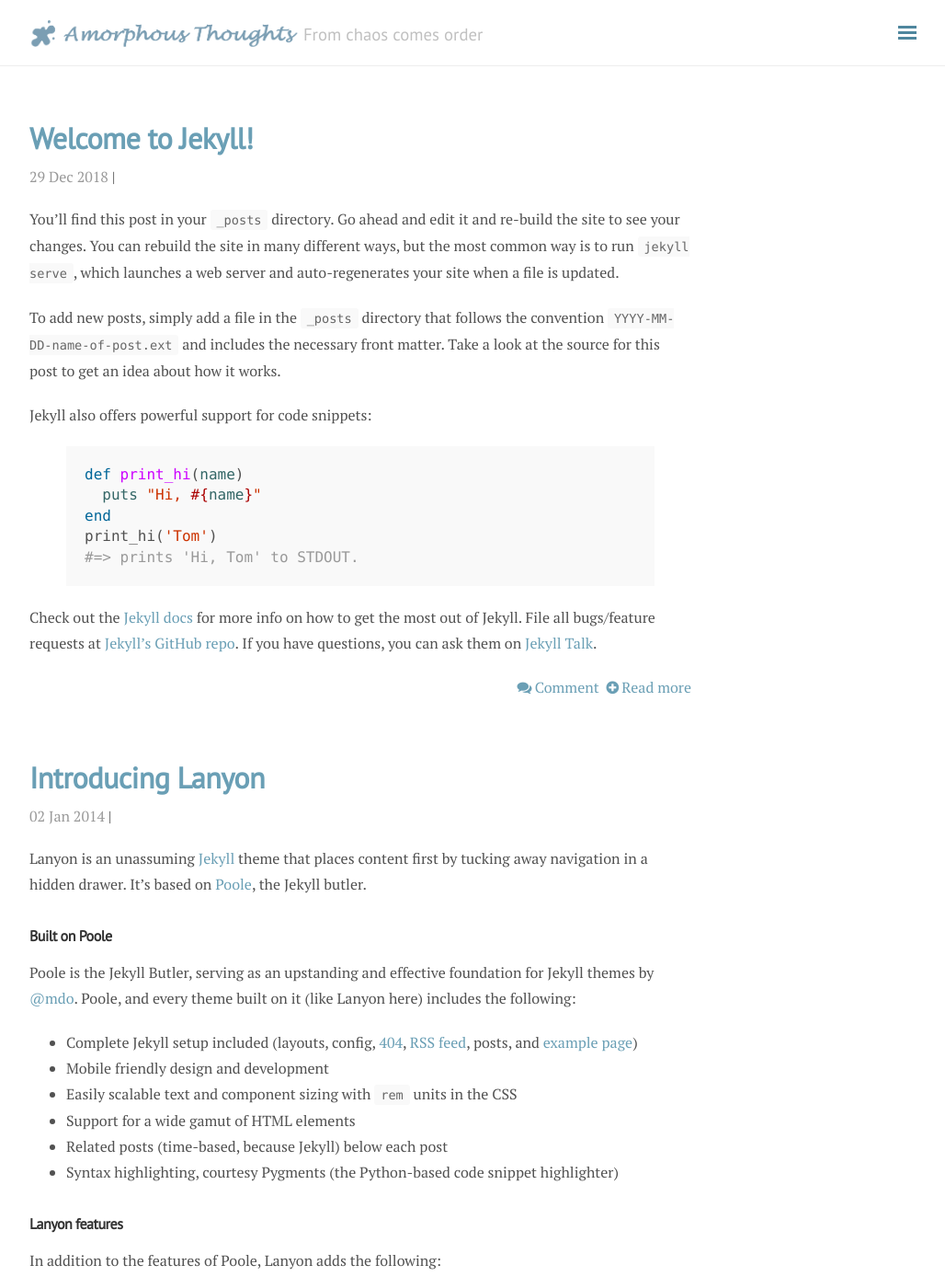
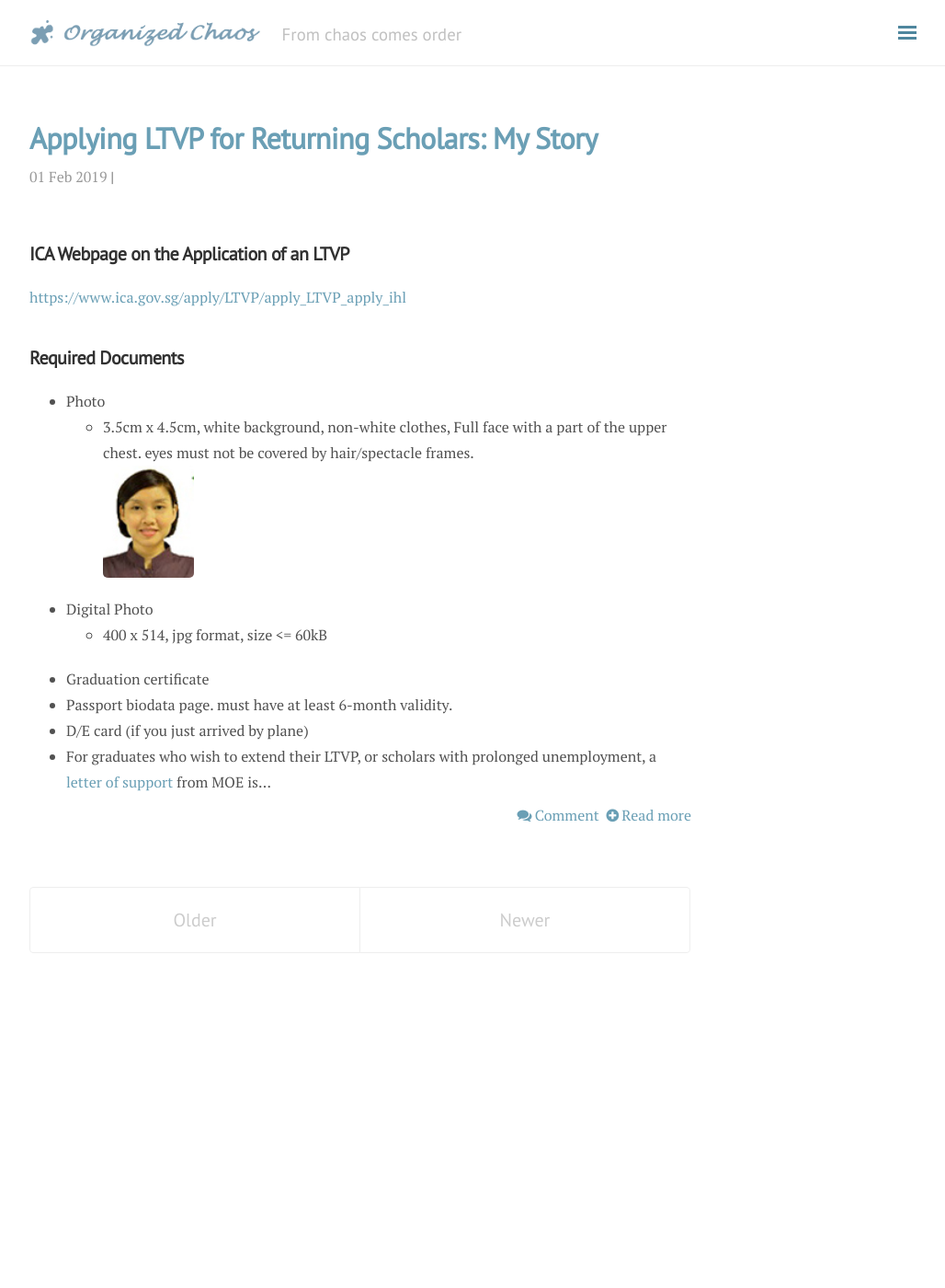
Before and after one commit to yliu9055/organizedchaos, a Jekyll site: the page built from blog/index.html, in a window 1280 px wide and 1400 px high. Shown: the whole window at 92% size, without its empty margins (248-1276 px from the left). Built offline with Jekyll 4.4.1, drawn with Linux system fonts in a browser that asks for light colours; nearby versions of some CDN libraries; the list of posts is cut into pages by our own code; comment, search, counter and statistics services are not loaded; some of the changed text lies outside the part shown.

Commit message:
first post

```diff
--- a/_posts/2013-12-31-whats-jekyll.md
+++ /dev/null
@@ -1,12 +0,0 @@
----
-layout: post
-title: What's Jekyll?
----
-
-[Jekyll](http://jekyllrb.com) is a static site generator, an open-source tool for creating simple yet powerful websites of all shapes and sizes. From [the project's readme](https://github.com/mojombo/jekyll/blob/master/README.markdown):
-
-  > Jekyll is a simple, blog aware, static site generator. It takes a template directory [...] and spits out a complete, static website suitable for serving with Apache or your favorite web server. This is also the engine behind GitHub Pages, which you can use to host your project’s page or blog right here from GitHub.
-
-It's an immensely useful tool and one we encourage you to use here with Lanyon.
-
-Find out more by [visiting the project on GitHub](https://github.com/mojombo/jekyll).
--- a/_posts/2014-01-01-example-content.md
+++ /dev/null
@@ -1,122 +0,0 @@
----
-layout: post
-title: Example content
----
-
-
-<div class="message">
-  Howdy! This is an example blog post that shows several types of HTML content supported in this theme.
-</div>
-
-Cum sociis natoque penatibus et magnis <a href="#">dis parturient montes</a>, nascetur ridiculus mus. *Aenean eu leo quam.* Pellentesque ornare sem lacinia quam venenatis vestibulum. Sed posuere consectetur est at lobortis. Cras mattis consectetur purus sit amet fermentum.
-
-> Curabitur blandit tempus porttitor. Nullam quis risus eget urna mollis ornare vel eu leo. Nullam id dolor id nibh ultricies vehicula ut id elit.
-
-Etiam porta **sem malesuada magna** mollis euismod. Cras mattis consectetur purus sit amet fermentum. Aenean lacinia bibendum nulla sed consectetur.
-
-## Inline HTML elements
-
-HTML defines a long list of available inline tags, a complete list of which can be found on the [Mozilla Developer Network](https://developer.mozilla.org/en-US/docs/Web/HTML/Element).
-
-- **To bold text**, use `<strong>`.
-- *To italicize text*, use `<em>`.
-- Abbreviations, like <abbr title="HyperText Markup Langage">HTML</abbr> should use `<abbr>`, with an optional `title` attribute for the full phrase.
-- Citations, like <cite>&mdash; Mark otto</cite>, should use `<cite>`.
-- <del>Deleted</del> text should use `<del>` and <ins>inserted</ins> text should use `<ins>`.
-- Superscript <sup>text</sup> uses `<sup>` and subscript <sub>text</sub> uses `<sub>`.
-
-Most of these elements are styled by browsers with few modifications on our part.
-
-## Heading
-
-Vivamus sagittis lacus vel augue rutrum faucibus dolor auctor. Duis mollis, est non commodo luctus, nisi erat porttitor ligula, eget lacinia odio sem nec elit. Morbi leo risus, porta ac consectetur ac, vestibulum at eros.
-
-### Code
-
-Cum sociis natoque penatibus et magnis dis `code element` montes, nascetur ridiculus mus.
-
-{% highlight js %}
-// Example can be run directly in your JavaScript console
-
-// Create a function that takes two arguments and returns the sum of those arguments
-var adder = new Function("a", "b", "return a + b");
-
-// Call the function
-adder(2, 6);
-// > 8
-{% endhighlight %}
-
-Aenean lacinia bibendum nulla sed consectetur. Etiam porta sem malesuada magna mollis euismod. Fusce dapibus, tellus ac cursus commodo, tortor mauris condimentum nibh, ut fermentum massa.
-
-### Lists
-
-Cum sociis natoque penatibus et magnis dis parturient montes, nascetur ridiculus mus. Aenean lacinia bibendum nulla sed consectetur. Etiam porta sem malesuada magna mollis euismod. Fusce dapibus, tellus ac cursus commodo, tortor mauris condimentum nibh, ut fermentum massa justo sit amet risus.
-
-* Praesent commodo cursus magna, vel scelerisque nisl consectetur et.
-* Donec id elit non mi porta gravida at eget metus.
-* Nulla vitae elit libero, a pharetra augue.
-
-Donec ullamcorper nulla non metus auctor fringilla. Nulla vitae elit libero, a pharetra augue.
-
-1. Vestibulum id ligula porta felis euismod semper.
-2. Cum sociis natoque penatibus et magnis dis parturient montes, nascetur ridiculus mus.
-3. Maecenas sed diam eget risus varius blandit sit amet non magna.
-
-Cras mattis consectetur purus sit amet fermentum. Sed posuere consectetur est at lobortis.
-
-<dl>
-  <dt>HyperText Markup Language (HTML)</dt>
-  <dd>The language used to describe and define the content of a Web page</dd>
-
-  <dt>Cascading Style Sheets (CSS)</dt>
-  <dd>Used to describe the appearance of Web content</dd>
-
-  <dt>JavaScript (JS)</dt>
-  <dd>The programming language used to build advanced Web sites and applications</dd>
-</dl>
-
-Integer posuere erat a ante venenatis dapibus posuere velit aliquet. Morbi leo risus, porta ac consectetur ac, vestibulum at eros. Nullam quis risus eget urna mollis ornare vel eu leo.
-
-### Tables
-
-Aenean lacinia bibendum nulla sed consectetur. Lorem ipsum dolor sit amet, consectetur adipiscing elit.
-
-<table>
-  <thead>
-    <tr>
-      <th>Name</th>
-      <th>Upvotes</th>
-      <th>Downvotes</th>
-    </tr>
-  </thead>
-  <tfoot>
-    <tr>
-      <td>Totals</td>
-      <td>21</td>
-      <td>23</td>
-    </tr>
-  </tfoot>
-  <tbody>
-    <tr>
-      <td>Alice</td>
-      <td>10</td>
-      <td>11</td>
-    </tr>
-    <tr>
-      <td>Bob</td>
-      <td>4</td>
-      <td>3</td>
-    </tr>
-    <tr>
-      <td>Charlie</td>
-      <td>7</td>
-      <td>9</td>
-    </tr>
-  </tbody>
-</table>
-
-Nullam id dolor id nibh ultricies vehicula ut id elit. Sed posuere consectetur est at lobortis. Nullam quis risus eget urna mollis ornare vel eu leo.
-
------
-
-Want to see something else added? <a href="https://github.com/poole/poole/issues/new">Open an issue.</a>
--- a/_posts/2014-01-02-introducing-lanyon.md
+++ /dev/null
@@ -1,38 +0,0 @@
----
-layout: post
-title: Introducing Lanyon
----
-
-Lanyon is an unassuming [Jekyll](http://jekyllrb.com) theme that places content first by tucking away navigation in a hidden drawer. It's based on [Poole](http://getpoole.com), the Jekyll butler.
-
-### Built on Poole
-
-Poole is the Jekyll Butler, serving as an upstanding and effective foundation for Jekyll themes by [@mdo](https://twitter.com/mdo). Poole, and every theme built on it (like Lanyon here) includes the following:
-
-* Complete Jekyll setup included (layouts, config, [404](/404), [RSS feed](/atom.xml), posts, and [example page](/about))
-* Mobile friendly design and development
-* Easily scalable text and component sizing with `rem` units in the CSS
-* Support for a wide gamut of HTML elements
-* Related posts (time-based, because Jekyll) below each post
-* Syntax highlighting, courtesy Pygments (the Python-based code snippet highlighter)
-
-### Lanyon features
-
-In addition to the features of Poole, Lanyon adds the following:
-
-* Toggleable sliding sidebar (built with only CSS) via **☰** link in top corner
-* Sidebar includes support for textual modules and a dynamically generated navigation with active link support
-* Two orientations for content and sidebar, default (left sidebar) and [reverse](https://github.com/poole/lanyon#reverse-layout) (right sidebar), available via `<body>` classes
-* [Eight optional color schemes](https://github.com/poole/lanyon#themes), available via `<body>` classes
-
-[Head to the readme](https://github.com/poole/lanyon#readme) to learn more.
-
-### Browser support
-
-Lanyon is by preference a forward-thinking project. In addition to the latest versions of Chrome, Safari (mobile and desktop), and Firefox, it is only compatible with Internet Explorer 9 and above.
-
-### Download
-
-Lanyon is developed on and hosted with GitHub. Head to the <a href="https://github.com/poole/lanyon">GitHub repository</a> for downloads, bug reports, and features requests.
-
-Thanks!
--- a/_posts/2018-12-30-welcome-to-jekyll.markdown
+++ /dev/null
@@ -1,25 +0,0 @@
----
-layout: post
-title:  "Welcome to Jekyll!"
-date:   2018-12-30 01:30:47 +0800
-categories: jekyll update
----
-You’ll find this post in your `_posts` directory. Go ahead and edit it and re-build the site to see your changes. You can rebuild the site in many different ways, but the most common way is to run `jekyll serve`, which launches a web server and auto-regenerates your site when a file is updated.
-
-To add new posts, simply add a file in the `_posts` directory that follows the convention `YYYY-MM-DD-name-of-post.ext` and includes the necessary front matter. Take a look at the source for this post to get an idea about how it works.
-
-Jekyll also offers powerful support for code snippets:
-
-{% highlight ruby %}
-def print_hi(name)
-  puts "Hi, #{name}"
-end
-print_hi('Tom')
-#=> prints 'Hi, Tom' to STDOUT.
-{% endhighlight %}
-
-Check out the [Jekyll docs][jekyll-docs] for more info on how to get the most out of Jekyll. File all bugs/feature requests at [Jekyll’s GitHub repo][jekyll-gh]. If you have questions, you can ask them on [Jekyll Talk][jekyll-talk].
-
-[jekyll-docs]: https://jekyllrb.com/docs/home
-[jekyll-gh]:   https://github.com/jekyll/jekyll
-[jekyll-talk]: https://talk.jekyllrb.com/
--- /dev/null
+++ b/_posts/2019-02-01-LTVP.markdown
@@ -0,0 +1,59 @@
+---
+layout: post
+title:  "Applying LTVP for Returning Scholars: My Story"
+date: 2019-2-1
+category: expat
+---
+## ICA Webpage on the Application of an LTVP
+[https://www.ica.gov.sg/apply/LTVP/apply_LTVP_apply_ihl](https://www.ica.gov.sg/apply/LTVP/apply_LTVP_apply_ihl)
+
+## Required Documents
+* Photo
+  * 3.5cm x 4.5cm, white background, non-white clothes, Full face with a part of the upper chest. eyes must not be covered by hair/spectacle frames.
+  ![](/organizedchaos/public/portrait.png)
+* Digital Photo
+  * 400 x 514, jpg format, size <= 60kB
+* Graduation certificate
+* Passport biodata page. must have at least 6-month validity.
+* D/E card (if you just arrived by plane)
+* For graduates who wish to extend their LTVP, or scholars with prolonged unemployment, a [letter of support](https://tgonline.moe.gov.sg/docs/F-UnemploymentAndLTVP%20Extension.pdf) from MOE is needed.
+* (never used but advised to have) scholarship agreements
+
+## My Story
+
+### Background
+I am a scholar who returned to Singapore 3 years after graduation to finally start looking for a job to serve my bond. I did not apply for an LTVP at the point of my graduation, so it was the first time I approached ICA on this matter.
+
+### Return of Student Pass
+This is hassle-free and takes no time. Just walk into ICA and go to the 4th Floor, the student pass division. Use the ticket machine at the door to get a queue number. Wait for 10 min to see an officer and pass her your STP. Done.
+
+I did not return my STP when I graduated. Although it is advised to return your STP within 7 days of your graduation, I did not encounter any problem returning it 3 years past due. That being said, just take some time to return it immediately after graduation, as it is an easy process anyway.
+
+### Application of LTVP, Part 1
+I was told to apply online using the [e-VP](https://eservices.ica.gov.sg/esvclandingpage/evp) system. However, after I keyed in my information, the system threw an error "The travel document details are not valid.". Later I knew that it was because I had changed my passport number as the old one was going to expire. I was forced to go to ICA to enquire in person.
+
+I again went to Level 4 and queued up at the foreigner service counter. The queue can be insane at times, filled with glommy, troubled expats. I joined the silent procession to the receiption desk. It is advised to either go early, at 8:00 am, or go during lunchtime, when the traffic is considerably lower.
+
+The receiptionist at the counter told me that it was because of the change of my passport. She updated my passport particulars, and asked me to go to the e-service center at Level 1 to try applying online again. Unfortunately, the error persisted. The receptionist then directed me to submit my application over the counter and gave me a [form 14](https://www.ica.gov.sg/cms/files/forms/Form14.pdf) to fill in. She also mentioned that I would need a sponsor letter from MOE to facilitate my application.
+
+I made a call to the bond manager at NTU first. She kindly told me that some scholars had no problem using the scholarship agreement as a sponsor letter. I returned to ICA and enquire the receptionist again. She insisted I got a letter from MOE and refused to give me a queue number. (probably because I am with a 6-year bond consisting both TG and the company scholarship, so the agreement for the company scholarship alone wouldn't suffice) It seemed a trip to MOE was inevitable.
+
+__protips__:
+1. Form 14 reuses a lot of information from form 14a, so if you have a previously completed form 14a, bring it with you.
+2. Bring a phone connected to mobile network. When the receptionist tell you to retry the e-service, just try on the spot to see if the problem persists.
+3. Ask specifically whether a sponsor letter from MOE is needed or a scholarship agreement will suffice.
+
+
+### Application of a Letter of Support from MOE
+---TBC---
+
+### Facilities around ICA
+There is a buzzing **food court** at the B exit of the Lavender MRT station. Alternatively, a cafe can be found at the first floor of ICA, together with **photo-taking booths**. For printing, you have to go to a **printing shop in the neighbourhood**. Please refer to [my guide on Google Maps](https://goo.gl/maps/484idruqves) as they can be very difficult to find without directions.
+
+## Extra Cautions
+### Proof of onward travel
+If you're traveling one-way on a tourist visa, it is an international norm for airline receiptionists to ask you for a proof of onward travel - a ticket leaving this country. In our case, our reason to stay long-term at Singapore is completely legit, but that will not convince the receiptionists to let you onboard.
+
+Thus, it is imperative that you prepare a leaving ticket in advance, or risk missing your flight.
+
+Refer to [this article](https://expertvagabond.com/proof-of-onward-travel/) for economic ways to get your proof of onward travel. It is said that those flying to Singapore can get away by buying a bus ticket to Malaysia which is very cheap (around $30).
--- a/about.md
+++ b/about.md
@@ -2,11 +2,29 @@
 layout: page
 title: About
 ---
+<style type="text/css">
+.image-left {
+  display: block;
+  margin-left: 20px;
+  margin-right: 20px;
+  float: left;
+}
+img.resize {
+  max-width:4%;
+  max-height:4%;
+  float: left;
+  margin-right: 20px;
+}
+</style>
 
-<p class="message">
-</p>
+![1](./public/img/suit.jpg){: .image-left } My name is Liu Yang. I graduated from NTU with a BS. in chemistry. This blog serves to document the questions and answers I've found during my study, work and life, centered on chemistry and expat life in Singapore.
 
-![left-aligned-image](public\img\suit.jpg){:.align-left}
-My name is Liu Yang. I graduated from NTU with a Bsc. in chemistry. This blog serves to document the questions and answers I've found during my study, work and life, centered on chemistry and life as an expat in Singapore.
+I am actively looking for a job in Singapore. Feel free to have a look at my resume.
 
-I am currently looking for a job in Singapore. Please refer to my CV here (pdf format). I can be reached by email: yliu9055@gmail.com, or drop me a call at +65-81788856.
+[Download Word Document](/organizedchaos/public/LiuYangResume.docx)
+
+[Download PDF](/organizedchaos/public/LiuYangResume.pdf)
+
+![2](/organizedchaos/public/img/mail.png){: .resize }  yliu9055@gmail.com
+
+![2](/organizedchaos/public/img/phone.png){: .resize }  +65-81788856.
--- a/blog/index.html
+++ b/blog/index.html
@@ -20,7 +20,7 @@
     {% endif %}
 
     <article>
-      {{ post.excerpt | markdownify }}
+      {{ post.content | truncatewords:100 }}
     <article>
     <div class="post-more">
       {% if site.disqus_short_name %}
```
Also changed, not shown: public/img/CV.png (added), public/img/location.png (added), public/img/mail.png (added), public/img/phone.png (added), public/logo.png, public/portrait.png (added), 2 other files.
